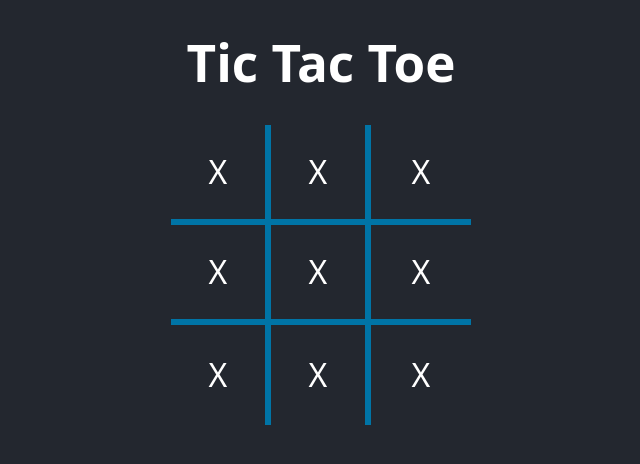
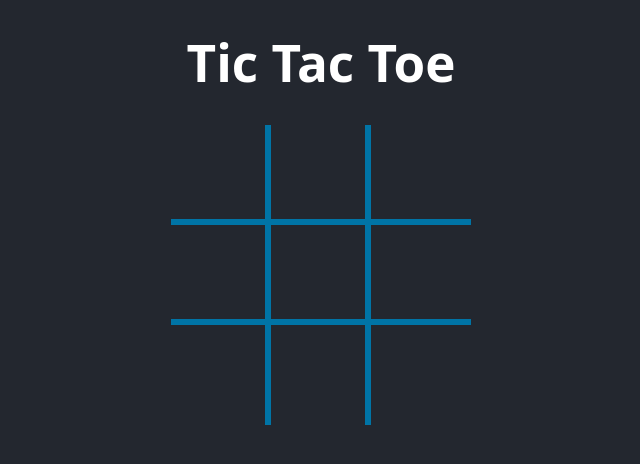
Before and after one commit to mjhuynh8/tic-tac-toe, a React (Vite) app: page / in a window 1280 px wide. Shown: the top 464 px of the page, without its empty margins (319-959 px from the left). Built offline with nearby package versions, Linux system fonts and the light colour scheme.

Commit message:
implemented state and turn logic

```diff
--- a/src/App.jsx
+++ b/src/App.jsx
@@ -1,8 +1,8 @@
-import './App.css'
-import TicTacToe from './components/TicTacToe'
+import "./App.css";
+import TicTacToe from "./components/TicTacToe";
 
 function App() {
   return <TicTacToe />;
 }
 
-export default App
+export default App;
--- a/src/components/Board.jsx
+++ b/src/components/Board.jsx
@@ -1,18 +1,50 @@
 import Tile from "./Tile";
 import Strike from "./Strike";
 
-function Board() {
+function Board({ tiles, onTileClick }) {
   return (
     <div className="board">
-      <Tile className="right-border bottom-border" />
-      <Tile className="right-border bottom-border" />
-      <Tile className="bottom-border" />
-      <Tile className="right-border bottom-border" />
-      <Tile className="right-border bottom-border" />
-      <Tile className="bottom-border" />
-      <Tile className="right-border" />
-      <Tile className="right-border" />
-      <Tile />
+      <Tile
+        onClick={() => onTileClick(0)}
+        value={tiles[0]}
+        className="right-border bottom-border"
+      />
+      <Tile
+        onClick={() => onTileClick(1)}
+        value={tiles[1]}
+        className="right-border bottom-border"
+      />
+      <Tile
+        onClick={() => onTileClick(2)}
+        value={tiles[2]}
+        className="bottom-border"
+      />
+      <Tile
+        onClick={() => onTileClick(3)}
+        value={tiles[3]}
+        className="right-border bottom-border"
+      />
+      <Tile
+        onClick={() => onTileClick(4)}
+        value={tiles[4]}
+        className="right-border bottom-border"
+      />
+      <Tile
+        onClick={() => onTileClick(5)}
+        value={tiles[5]}
+        className="bottom-border"
+      />
+      <Tile
+        onClick={() => onTileClick(6)}
+        value={tiles[6]}
+        className="right-border"
+      />
+      <Tile
+        onClick={() => onTileClick(7)}
+        value={tiles[7]}
+        className="right-border"
+      />
+      <Tile onClick={() => onTileClick(8)} value={tiles[8]} />
       <Strike />
     </div>
   );
--- a/src/components/TicTacToe.jsx
+++ b/src/components/TicTacToe.jsx
@@ -1,10 +1,27 @@
+import { useState } from "react";
 import Board from "./Board";
 
+const PLAYER_X = "X";
+const PLAYER_O = "O";
+
 function TicTacToe() {
+  const [tiles, setTiles] = useState(Array(9).fill(null));
+  const [playerTurn, setPlayerTurn] = useState(PLAYER_X);
+
+  const handleTileClick = (index) => {
+    if (tiles[index] !== null) {
+      return;
+    }
+    const newTiles = [...tiles];
+    newTiles[index] = playerTurn;
+    setTiles(newTiles);
+    setPlayerTurn(playerTurn === "X" ? "O" : "X");
+  };
+
   return (
     <div>
       <h1>Tic Tac Toe</h1>
-      <Board />
+      <Board tiles={tiles} onTileClick={handleTileClick} />
     </div>
   );
 }
--- a/src/components/Tile.jsx
+++ b/src/components/Tile.jsx
@@ -1,5 +1,9 @@
-function Tile({ className }) {
-  return <div className={`tile ${className}`}>X</div>;
+function Tile({ className, value, onClick }) {
+  return (
+    <div onClick={onClick} className={`tile ${className}`}>
+      {value}
+    </div>
+  );
 }
 
 export default Tile;
```
